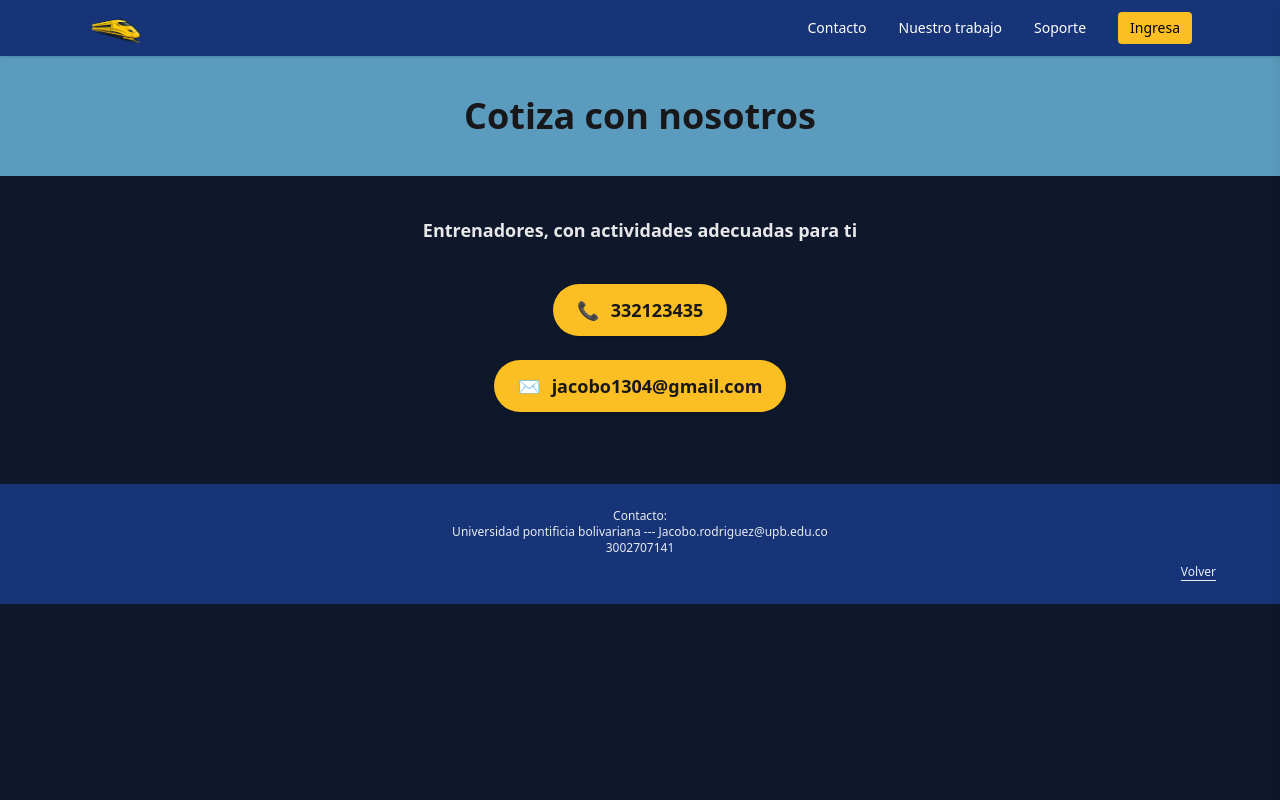
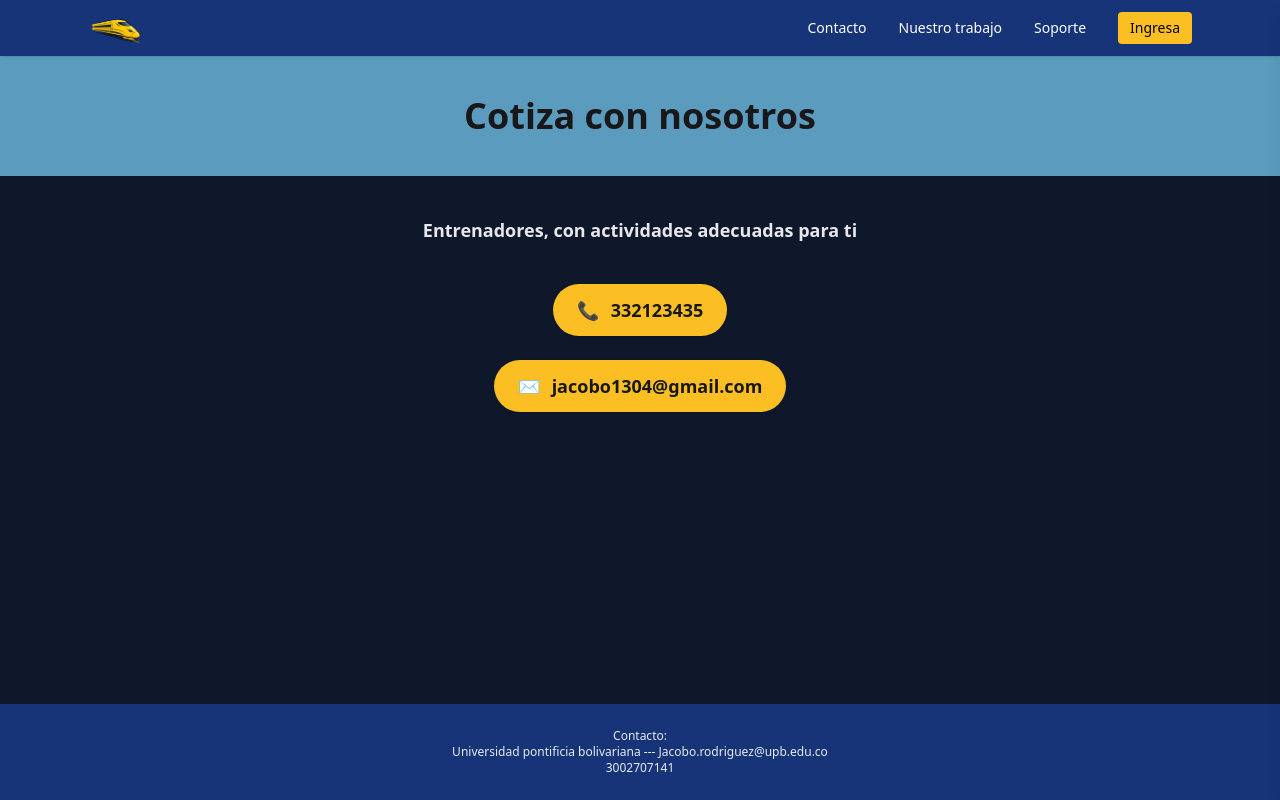
Before and after one commit to jacobo1304/Proyecto-React, a React (Vite) app in the folder Training-Train/: page /Proyecto-React/contacto in a window 1280 px wide. Built offline with nearby package versions, Linux system fonts and the light colour scheme.

Commit message:
Pequeñas modificaciones finales

```diff
--- a/Training-Train/src/assets/Pages/Contacto.jsx
+++ b/Training-Train/src/assets/Pages/Contacto.jsx
@@ -3,7 +3,7 @@
 
 export default function Contacto() {
   return (
-    <div className="min-h-screen bg-[#0F172A] text-white">
+    <div className="min-h-screen bg-[#0F172A] text-white flex flex-col">
       <LandingHeader useRoutes />
       <main className="pt-14">
         {/* Banda superior */}
@@ -29,19 +29,16 @@
             </a>
           </div>
         </section>
+      </main>
 
-        {/* Footer barra azul */}
-        <footer className="mt-8 bg-[#163477] px-6 py-6 text-xs text-white/90">
+      {/* Footer barra azul fijo al fondo cuando hay poco contenido (igual a Soporte) */}
+      <footer className="mt-auto bg-[#163477] px-6 py-6 text-xs text-white/90">
         <div className="mx-auto max-w-6xl">
           <p>Contacto:</p>
           <p>Universidad pontificia bolivariana --- Jacobo.rodriguez@upb.edu.co</p>
           <p>3002707141</p>
-            <div className="mt-2 text-right">
-              <Link to="/" className="underline underline-offset-4">Volver</Link>
-            </div>
         </div>
       </footer>
-      </main>
     </div>
   )
 }
--- a/Training-Train/src/assets/Pages/Soporte.jsx
+++ b/Training-Train/src/assets/Pages/Soporte.jsx
@@ -3,7 +3,7 @@
 
 export default function Soporte() {
   return (
-    <div className="min-h-screen bg-[#0F172A] text-white">
+    <div className="min-h-screen bg-[#0F172A] text-white flex flex-col">
       <LandingHeader useRoutes />
       <main className="pt-14">
         {/* Banda amarilla superior */}
@@ -30,16 +30,16 @@
             </a>
           </div>
         </section>
+      </main>
 
-        {/* Footer barra azul */}
-        <footer className="mt-8 bg-[#163477] px-6 py-6 text-xs text-white/90">
+      {/* Footer barra azul fijo al fondo cuando hay poco contenido */}
+      <footer className="mt-auto bg-[#163477] px-6 py-6 text-xs text-white/90">
         <div className="mx-auto max-w-6xl">
           <p>Contacto:</p>
           <p>Universidad pontificia bolivariana --- Jacobo.rodriguez@upb.edu.co</p>
           <p>3002707141</p>
         </div>
       </footer>
-      </main>
     </div>
   )
 }
```
Lines whose indentation alone changed are shown as unchanged.
